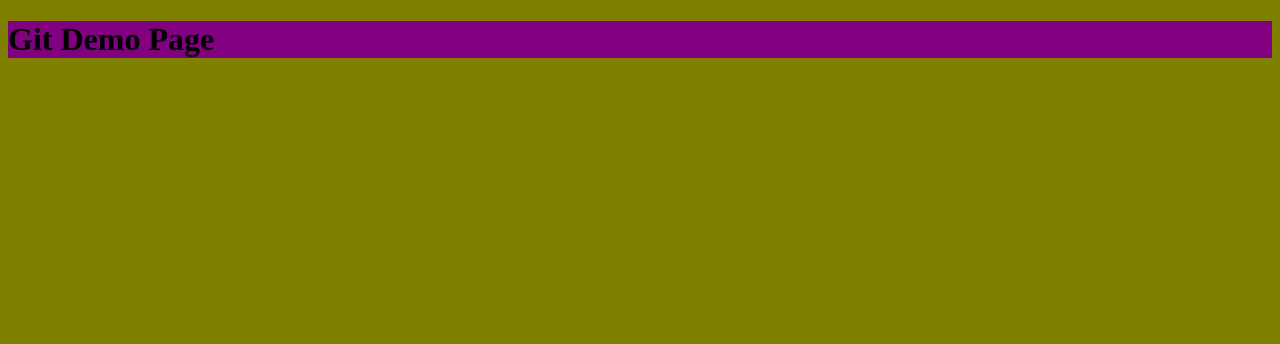
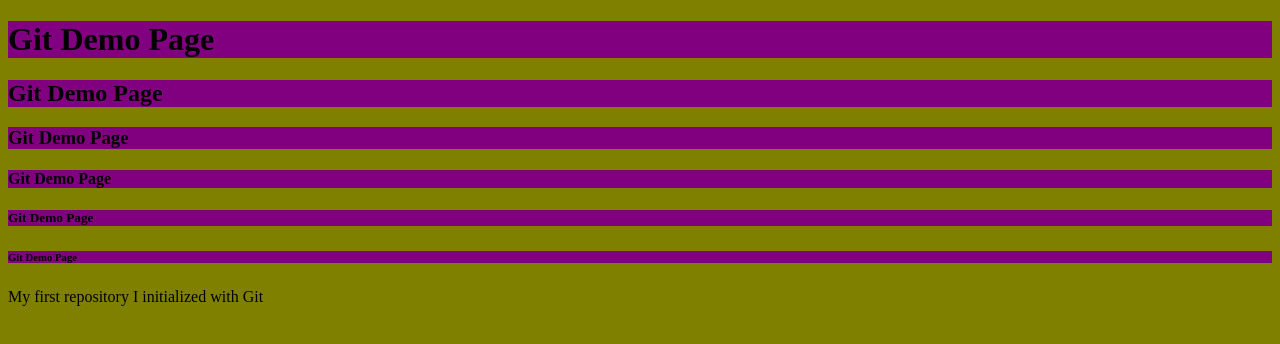
Before and after one commit to cresuta/test_repository, a plain HTML site: page index.html in a window 1280 px wide. Drawn offline with Linux system fonts and the light colour scheme.

Commit message:
add headings and p

```diff
--- a/index.html
+++ b/index.html
@@ -7,7 +7,16 @@
 <body>
 
 
-<h1>Git Demo Page</h1>
+<h1 class="headings">Git Demo Page</h1>
+<h2 class="headings">Git Demo Page</h2>
+<h3 class="headings">Git Demo Page</h3>
+<h4 class="headings">Git Demo Page</h4>
+<h5 class="headings">Git Demo Page</h5>
+<h6 class="headings">Git Demo Page</h6>
+
+<p>My first repository I initialized with Git</p>
+
+
 
 <script type="text/javascript" src="app.js"></script>
 </body>
--- a/styles.css
+++ b/styles.css
@@ -2,6 +2,6 @@ body {
 	background-color: olive;
 }
 
-h1 {
+.headings {
 	background-color: purple;
 }
```
